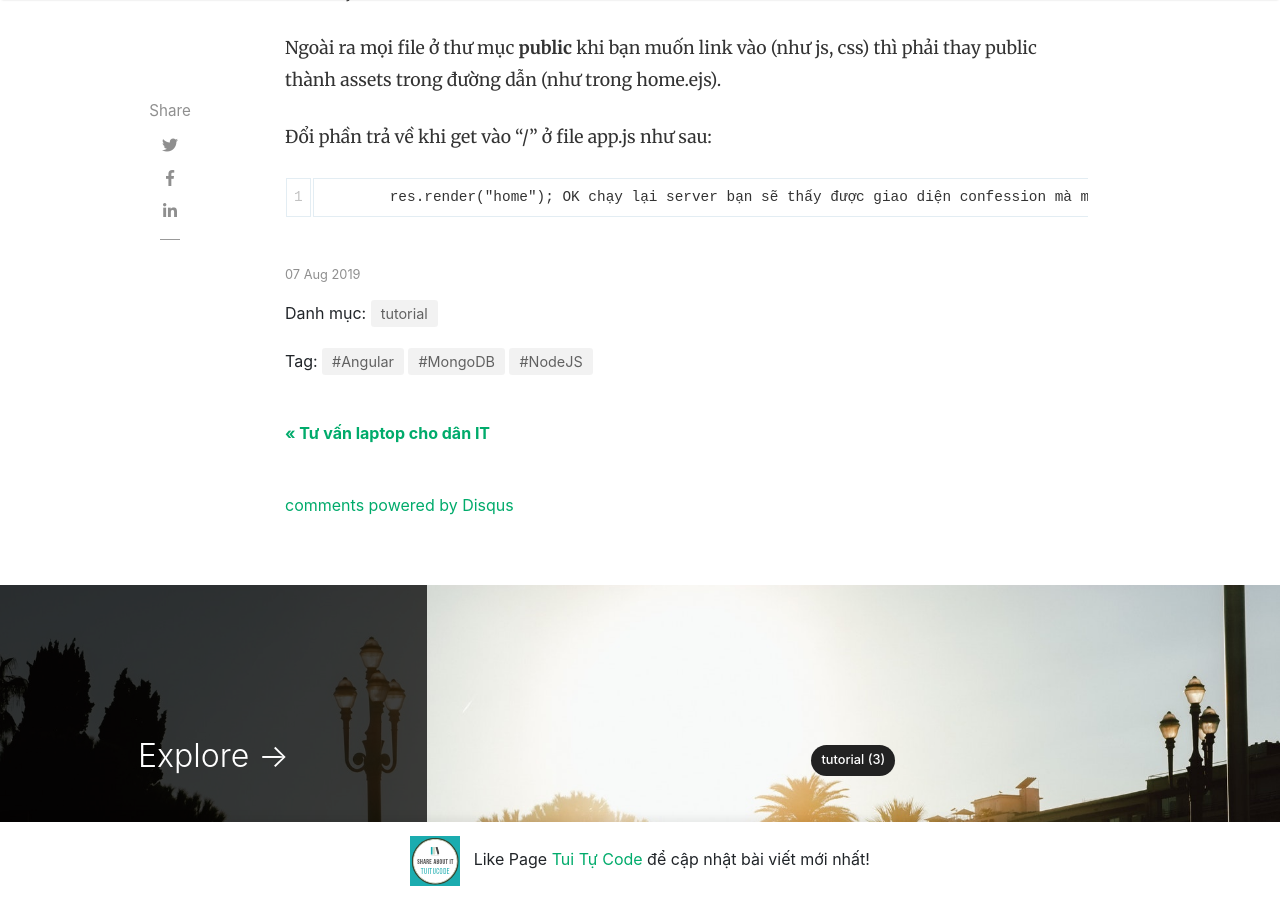
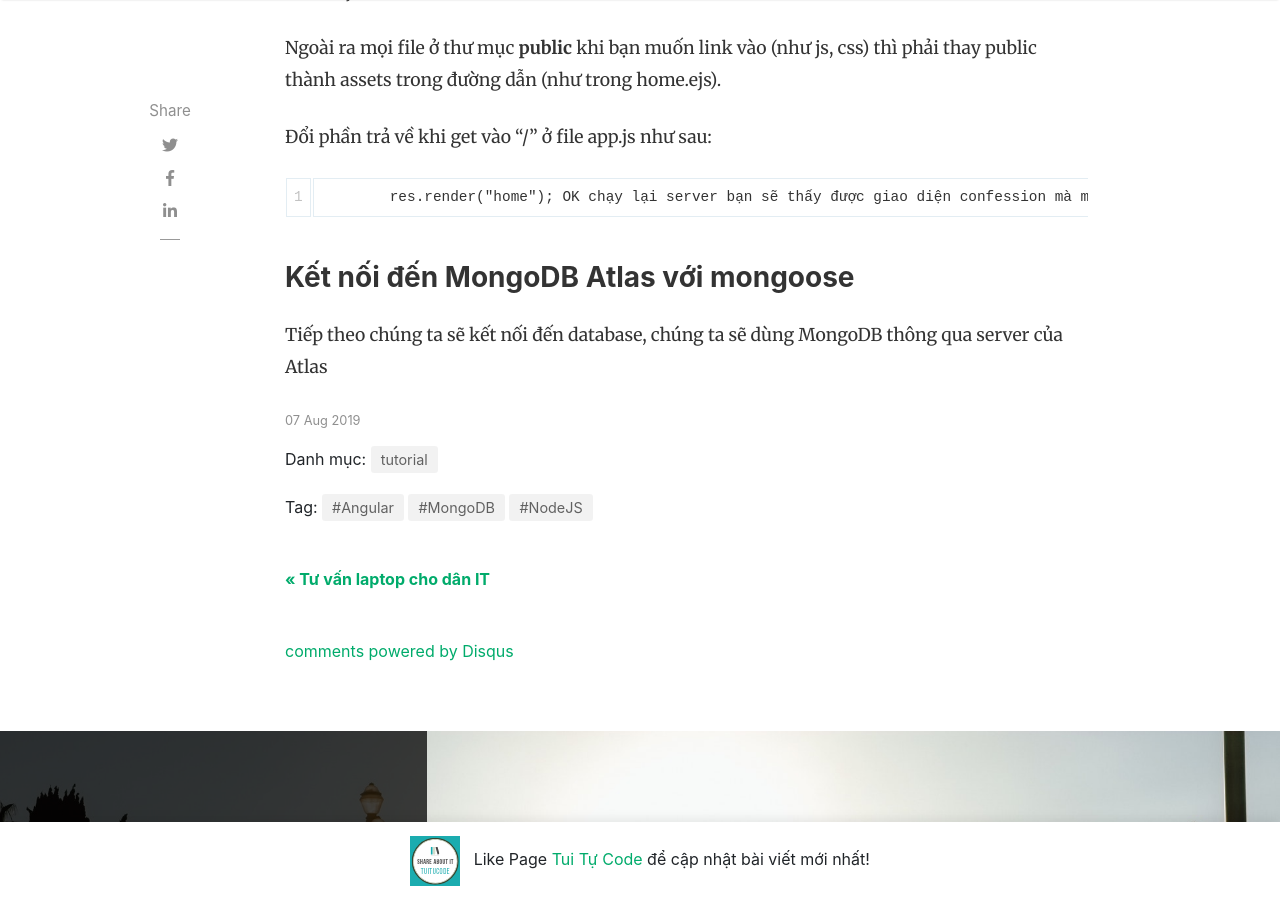
Before and after one commit to tuitucode/tuitucode.github.io, a Jekyll site: the page built from _posts/2019-08-07-web-confession-voi-nodejs-va-angularjs.md, in a window 1280 px wide and 900 px high, scrolled down 5488 px. Built offline with Jekyll 4.4.1, drawn with Linux system fonts in a browser that asks for light colours; nearby versions of some CDN libraries; comment, search, counter and statistics services are not loaded.

Commit message:
Update 2019-08-07-web-confession-voi-nodejs-va-angularjs.md

```diff
--- a/_posts/2019-08-07-web-confession-voi-nodejs-va-angularjs.md
+++ b/_posts/2019-08-07-web-confession-voi-nodejs-va-angularjs.md
@@ -174,3 +174,6 @@ Ngoài ra mọi file ở thư mục **public** khi bạn muốn link vào (như
 		res.render("home");
 OK chạy lại server bạn sẽ thấy được giao diện confession mà mình đã tạo và render thông qua ejs.
 - HÌNH ẢNH
+
+### Kết nối đến MongoDB Atlas với mongoose
+Tiếp theo chúng ta sẽ kết nối đến database, chúng ta sẽ dùng MongoDB thông qua server của Atlas
```
